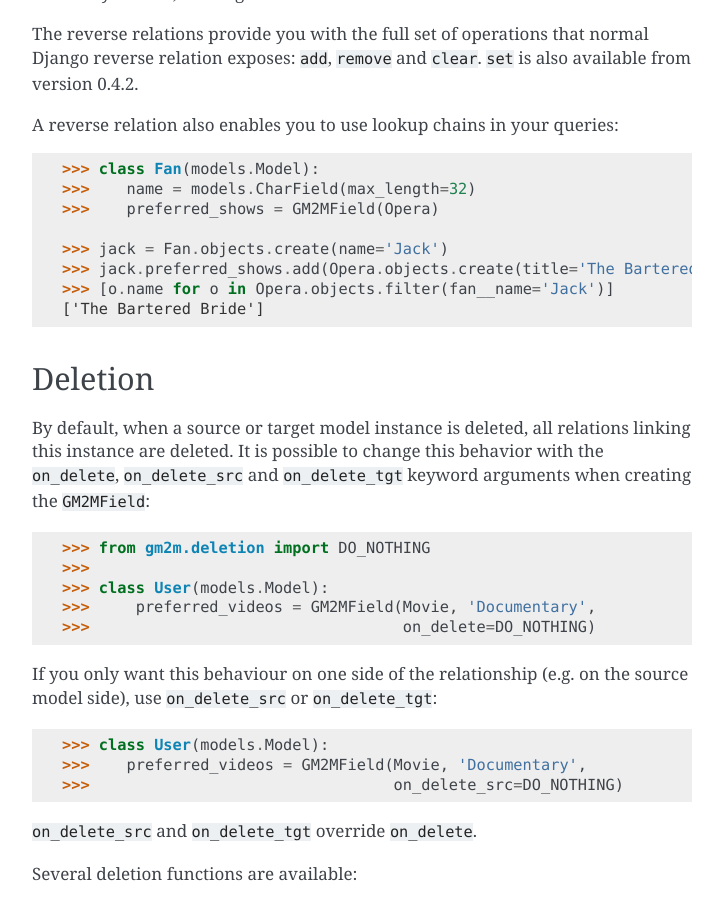
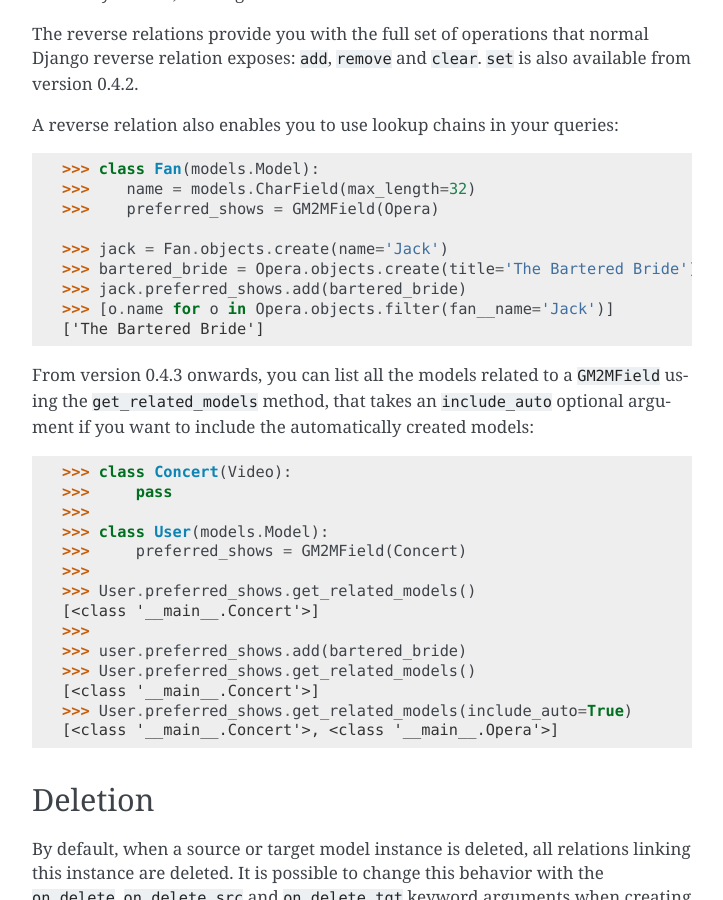
Before and after one commit to tkhyn/django-gm2m, a Sphinx documentation site: the page built from doc/features.rst, in a window 1280 px wide and 900 px high, scrolled down 2190 px. Shown: the whole window, without its empty margins (388-1111 px from the left). Built offline with Sphinx 7.4.7, drawn with Linux system fonts in a browser that asks for light colours; the version number could not be read and is left out.

Commit message:
[fix #26] Adds get_related_models method

```diff
--- a/doc/features.rst
+++ b/doc/features.rst
@@ -112,10 +112,30 @@ A reverse relation also enables you to use lookup chains in your queries::
    >>>    preferred_shows = GM2MField(Opera)
 
    >>> jack = Fan.objects.create(name='Jack')
-   >>> jack.preferred_shows.add(Opera.objects.create(title='The Bartered Bride'))
+   >>> bartered_bride = Opera.objects.create(title='The Bartered Bride')
+   >>> jack.preferred_shows.add(bartered_bride)
    >>> [o.name for o in Opera.objects.filter(fan__name='Jack')]
    ['The Bartered Bride']
 
+From version 0.4.3 onwards, you can list all the models related to a
+``GM2MField`` using the ``get_related_models`` method, that takes an
+``include_auto`` optional argument if you want to include the automatically
+created models::
+
+   >>> class Concert(Video):
+   >>>     pass
+   >>>
+   >>> class User(models.Model):
+   >>>     preferred_shows = GM2MField(Concert)
+   >>>
+   >>> User.preferred_shows.get_related_models()
+   [<class '__main__.Concert'>]
+   >>>
+   >>> user.preferred_shows.add(bartered_bride)
+   >>> User.preferred_shows.get_related_models()
+   [<class '__main__.Concert'>]
+   >>> User.preferred_shows.get_related_models(include_auto=True)
+   [<class '__main__.Concert'>, <class '__main__.Opera'>]
 
 Deletion
 --------
```
Also changed, not shown: 5 other files.
